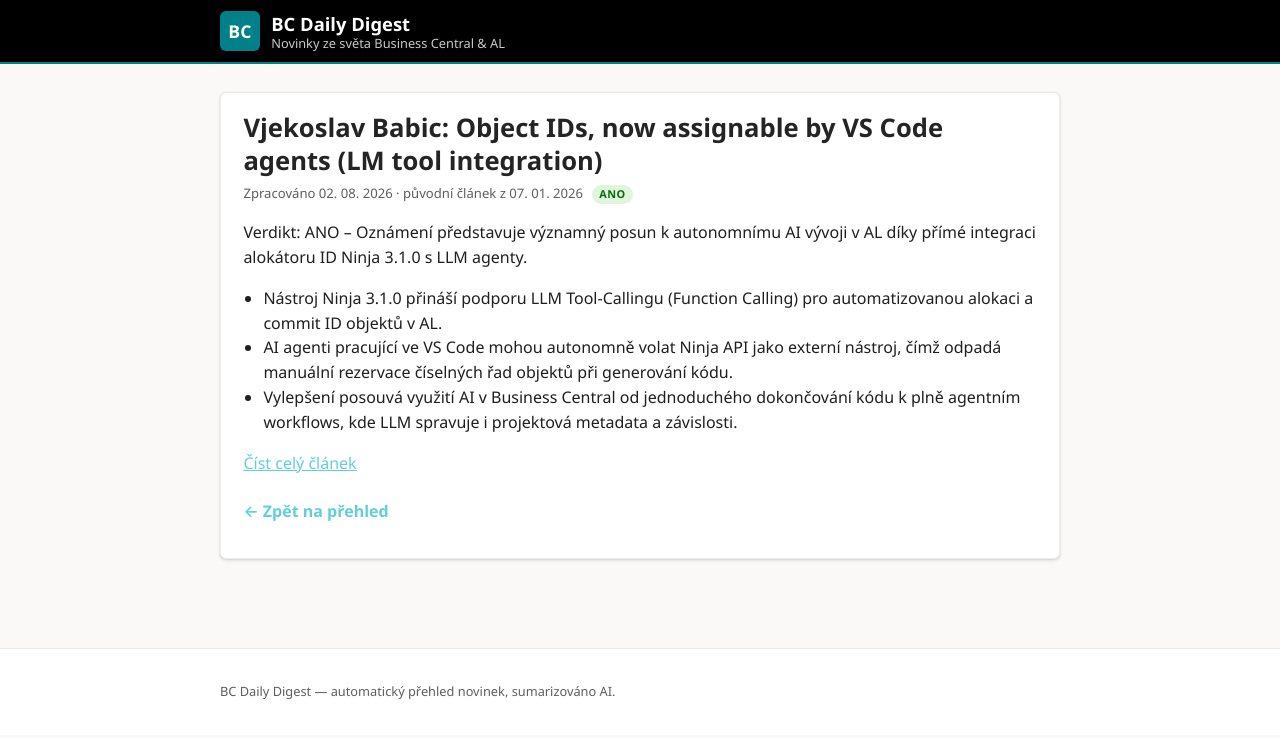
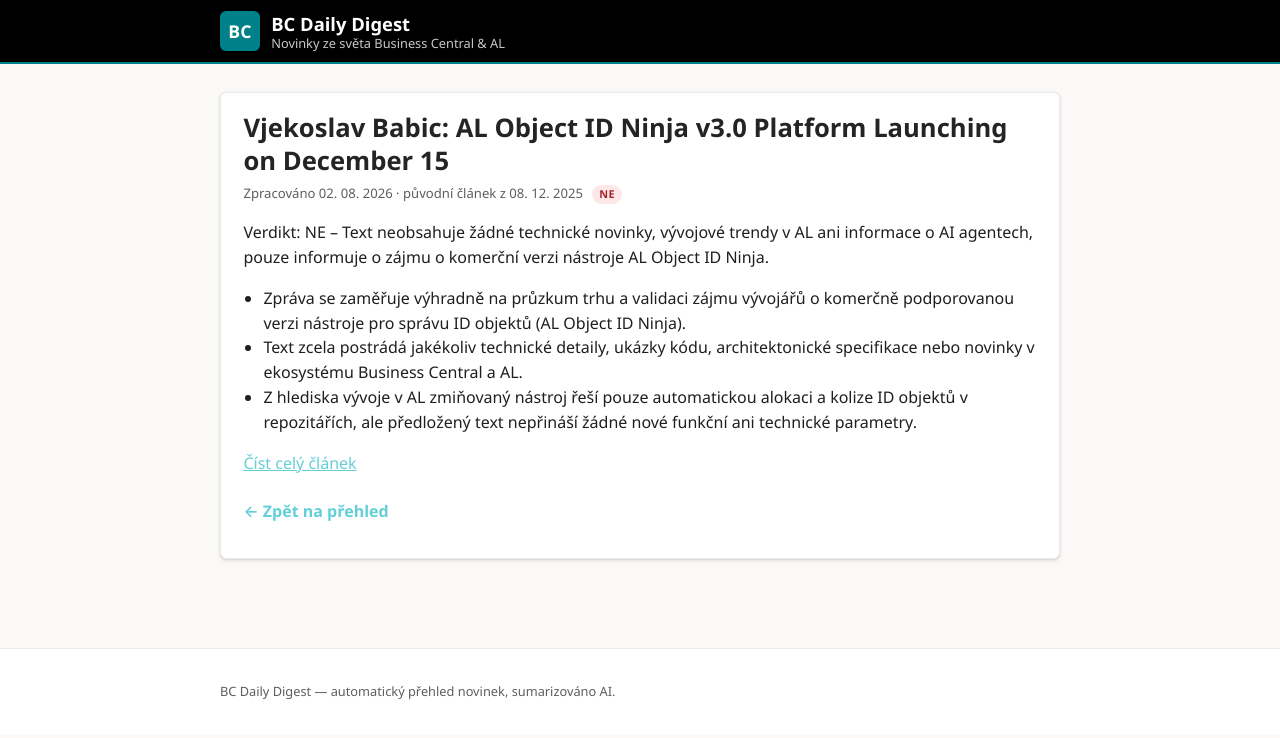
Before and after one commit to ValsorimS/bc-daily-digest, a Jekyll site: the page built from _posts/2026-08-02-vjekoslav-babic-0.md, in a window 1280 px wide. Shown: the top 738 px of the page. Built offline with Jekyll 4.4.1, drawn with Linux system fonts in a browser that asks for light colours.

Commit message:
Update daily digest

```diff
--- a/_posts/2026-08-02-vjekoslav-babic-0.md
+++ b/_posts/2026-08-02-vjekoslav-babic-0.md
@@ -1,16 +1,16 @@
 ---
 layout: post
-title: "Vjekoslav Babic: Object IDs, now assignable by VS Code agents (LM tool integration)"
+title: "Vjekoslav Babic: AL Object ID Ninja v3.0 Platform Launching on December 15"
 published: true
-original_date: 2026-01-07
+original_date: 2025-12-08
 ---
 
-Verdikt: ANO – Oznámení představuje významný posun k autonomnímu AI vývoji v AL díky přímé integraci alokátoru ID Ninja 3.1.0 s LLM agenty.
+Verdikt: NE – Text neobsahuje žádné technické novinky, vývojové trendy v AL ani informace o AI agentech, pouze informuje o zájmu o komerční verzi nástroje AL Object ID Ninja.
 
 <!--více-->
 
-- Nástroj Ninja 3.1.0 přináší podporu LLM Tool-Callingu (Function Calling) pro automatizovanou alokaci a commit ID objektů v AL.
-- AI agenti pracující ve VS Code mohou autonomně volat Ninja API jako externí nástroj, čímž odpadá manuální rezervace číselných řad objektů při generování kódu.
-- Vylepšení posouvá využití AI v Business Central od jednoduchého dokončování kódu k plně agentním workflows, kde LLM spravuje i projektová metadata a závislosti.
+- Zpráva se zaměřuje výhradně na průzkum trhu a validaci zájmu vývojářů o komerčně podporovanou verzi nástroje pro správu ID objektů (AL Object ID Ninja).
+- Text zcela postrádá jakékoliv technické detaily, ukázky kódu, architektonické specifikace nebo novinky v ekosystému Business Central a AL.
+- Z hlediska vývoje v AL zmiňovaný nástroj řeší pouze automatickou alokaci a kolize ID objektů v repozitářích, ale předložený text nepřináší žádné nové funkční ani technické parametry.
 
-[Číst celý článek](https://vjeko.com/2026/01/07/object-ids-now-assignable-by-vs-code-agents-lm-tool-integration/)
+[Číst celý článek](https://vjeko.com/2025/12/08/al-object-id-ninja-v3-0-platform-launching-on-december-15/)
--- a/history.json
+++ b/history.json
@@ -303,5 +303,8 @@
     "https://blog.steveendow.com/2026/07/reducing-risk-of-business-central-web.html": "2026-07-31T17:17:16.904476",
     "https://vjeko.com/2026/01/07/object-ids-now-assignable-by-vs-code-agents-lm-tool-integration/": "2026-08-02T01:42:48.675710",
     "https://vjeko.com/2025/12/15/ninja-v3-is-live-where-we-are-and-what-comes-next/": "2026-08-02T01:43:59.547542",
-    "https://vjeko.com/2025/12/12/important-announcement-for-teams-maintaining-private-al-object-id-ninja-backend-get-ready-for-v3/": "2026-08-02T01:45:11.015059"
+    "https://vjeko.com/2025/12/12/important-announcement-for-teams-maintaining-private-al-object-id-ninja-backend-get-ready-for-v3/": "2026-08-02T01:45:11.015059",
+    "https://vjeko.com/2025/12/08/al-object-id-ninja-v3-0-platform-launching-on-december-15/": "2026-08-02T09:47:42.920661",
+    "https://vjeko.com/2025/12/03/a-story-about-trust-why-one-team-moved-from-private-endpoints-to-the-hosted-ninja-backend/": "2026-08-02T09:49:03.820618",
+    "https://vjeko.com/2025/11/19/al-object-id-ninja-self-hosting-vs-hassle-free-the-data-tells-a-curious-story/": "2026-08-02T09:50:15.661305"
 }
```
Also changed, not shown: _posts/2026-08-02-vjekoslav-babic-1.md (+7 -7 lines), _posts/2026-08-02-vjekoslav-babic-2.md (+7 -7 lines).
